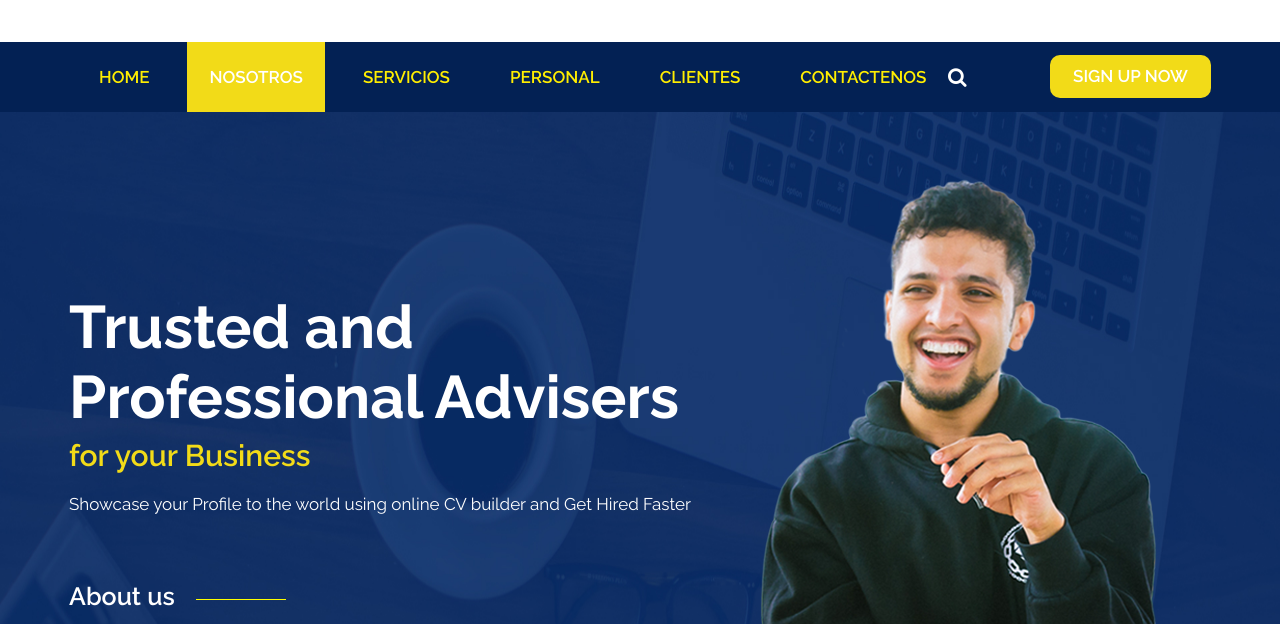
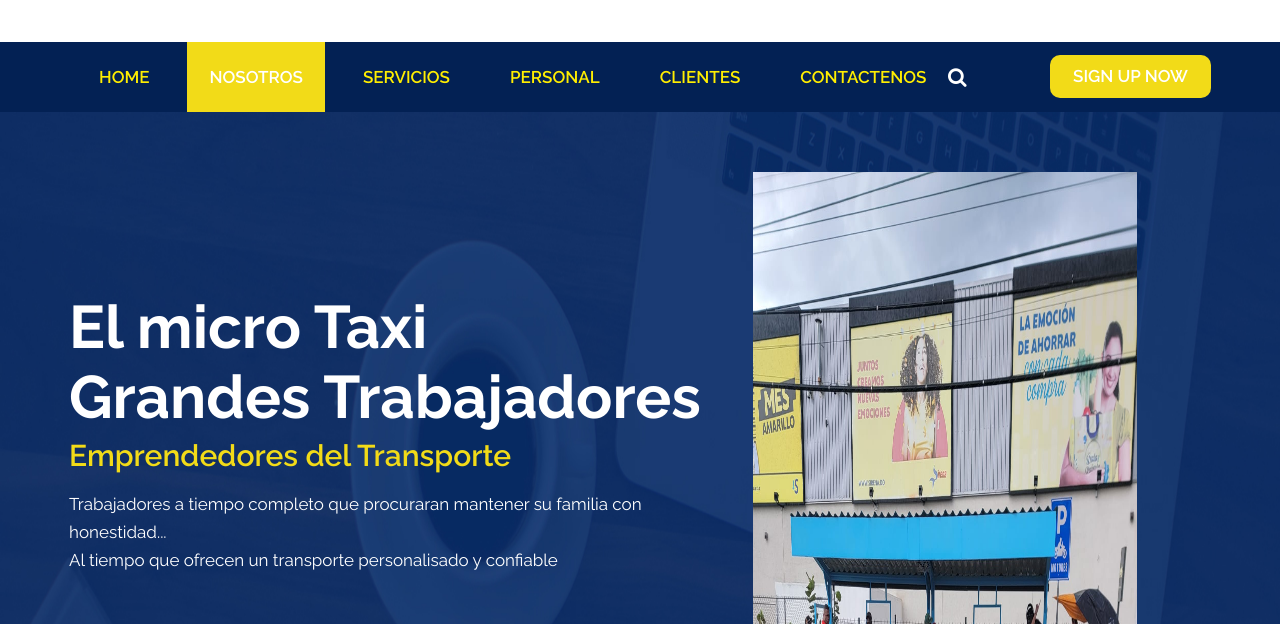
Before and after one commit to juancarotejeda/adm_motoben, a plain HTML site: page index.html in a window 1280 px wide. Shown: the part 176-800 px from the top of the page. Drawn offline with nearby package versions, Linux system fonts and the light colour scheme.

Commit message:
cuarta correccion

```diff
--- a/css/style.css
+++ b/css/style.css
@@ -580,6 +580,12 @@ ul.sign li a i {
 
 .ban_img figure {
      margin: 0;
+}
+
+
+.ban_img figure img{
+    width: 30vw;
+    height: 100vh;
 }
 
 
--- a/index.html
+++ b/index.html
@@ -146,15 +146,16 @@
          <div class="row">
             <div class="col-md-7 col-lg-7">
                <div class="text-bg">
-                  <h1>Trusted and <br>Professional Advisers</h1>
-                  <span>for your Business</span>
-                  <p>Showcase your Profile to the world using online CV builder and Get Hired Faster</p>
-                  <a href="#">About us</a>
+                  <h1>El micro Taxi <br>Grandes Trabajadores</h1>
+                  <span>Emprendedores del Transporte</span>
+                  <p>Trabajadores a tiempo completo que procuraran mantener su familia con honestidad...<br>
+                  Al tiempo que ofrecen un transporte personalisado  y confiable</p>
+                  <a href="about.html">Regresar</a>
                </div>
             </div>
             <div class="col-md-5 col-lg-5">
                <div class="ban_img">
-                  <figure><img src="images/ba_ing.png" alt="#" /></figure>
+                  <figure><img src="images/truc2.png"  alt="#" /></figure>
                </div>
             </div>
          </div>
```
Also changed, not shown: images/truc2.png (added).
